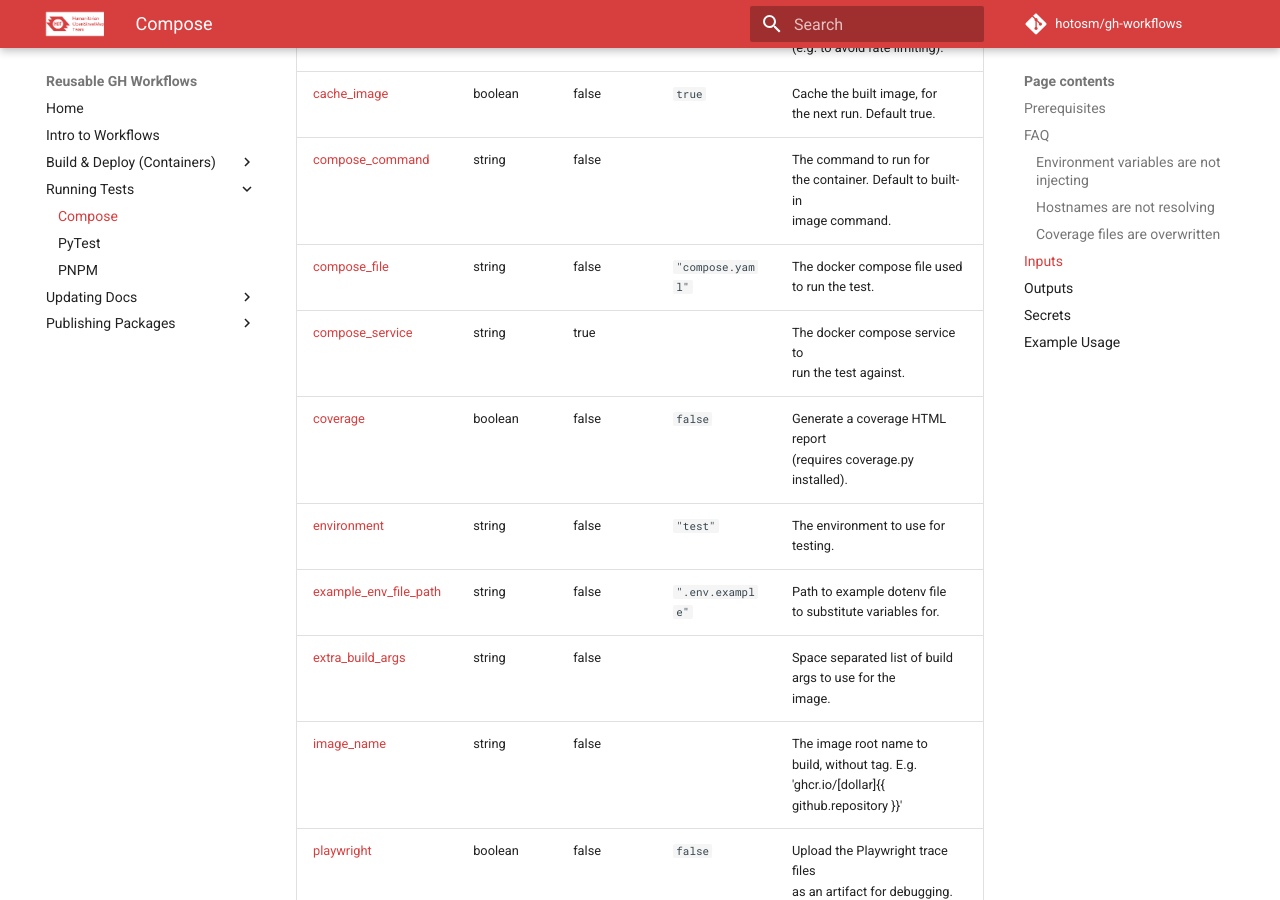
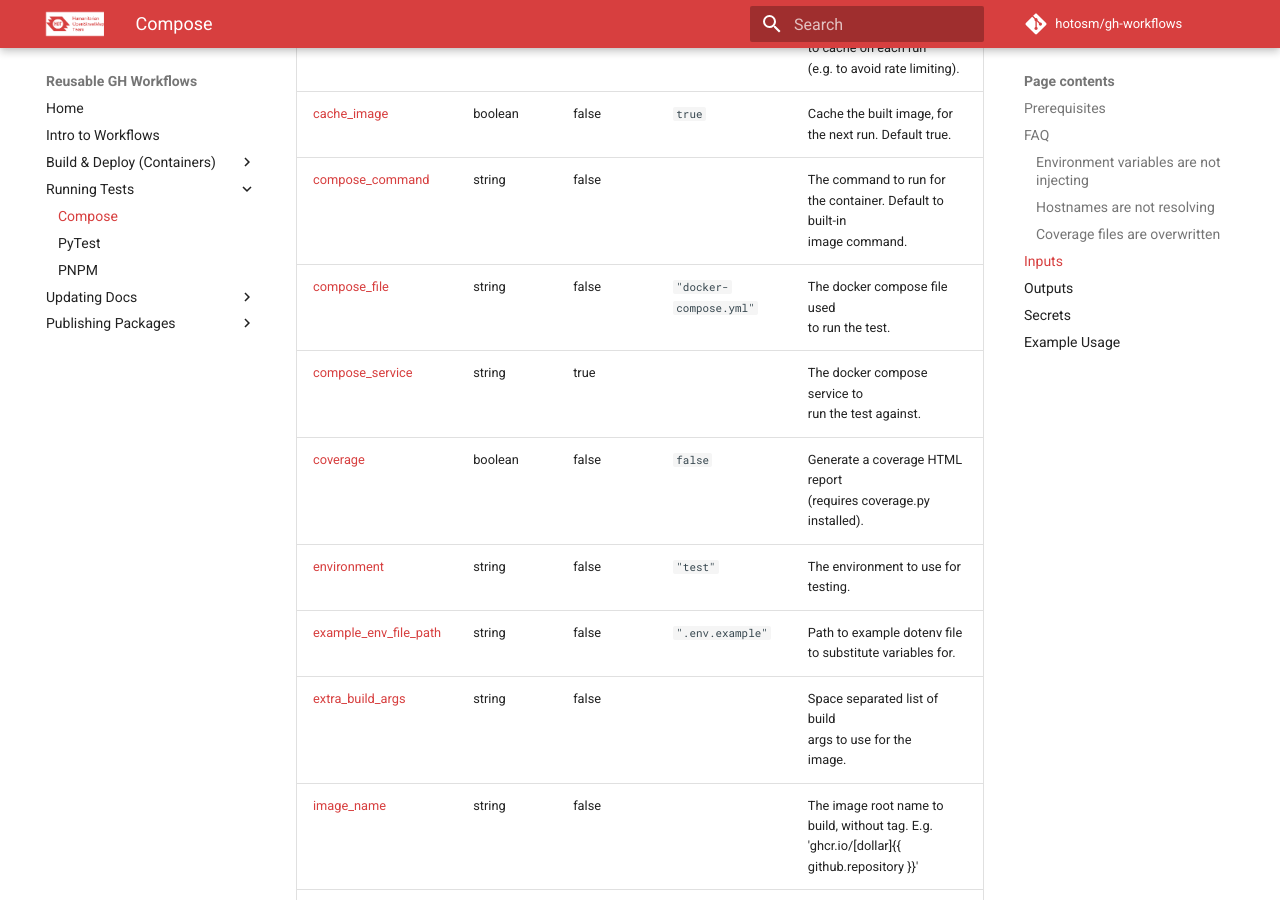
Before and after one commit to hotosm/gh-workflows, an MkDocs documentation site: the page built from docs/test_compose.md, in a window 1280 px wide and 900 px high, scrolled down 3334 px. Built offline with MkDocs 1.6.1 and Material for MkDocs 9.7.7, drawn with Linux system fonts in a browser that asks for light colours; comment, search, counter and statistics services are not loaded.

Commit message:
docs: updated workflow docs

```diff
--- a/docs/test_compose.md
+++ b/docs/test_compose.md
@@ -155,7 +155,7 @@ services:
 | <a name="input_cache_extra_imgs"></a>[cache_extra_imgs](#input_cache_extra_imgs)                | string  | false    |                        | Space separated list of images <br>to cache on each run <br>(e.g. to avoid rate limiting).        |
 | <a name="input_cache_image"></a>[cache_image](#input_cache_image)                               | boolean | false    | `true`                 | Cache the built image, for <br>the next run. Default true.                                        |
 | <a name="input_compose_command"></a>[compose_command](#input_compose_command)                   | string  | false    |                        | The command to run for <br>the container. Default to built-in <br>image command.                  |
-| <a name="input_compose_file"></a>[compose_file](#input_compose_file)                            | string  | false    | `"compose.yaml"` | The docker compose file used <br>to run the test.                                                 |
+| <a name="input_compose_file"></a>[compose_file](#input_compose_file)                            | string  | false    | `"docker-compose.yml"` | The docker compose file used <br>to run the test.                                                 |
 | <a name="input_compose_service"></a>[compose_service](#input_compose_service)                   | string  | true     |                        | The docker compose service to <br>run the test against.                                           |
 | <a name="input_coverage"></a>[coverage](#input_coverage)                                        | boolean | false    | `false`                | Generate a coverage HTML report <br>(requires coverage.py installed).                             |
 | <a name="input_environment"></a>[environment](#input_environment)                               | string  | false    | `"test"`               | The environment to use for <br>testing.                                                           |
```
